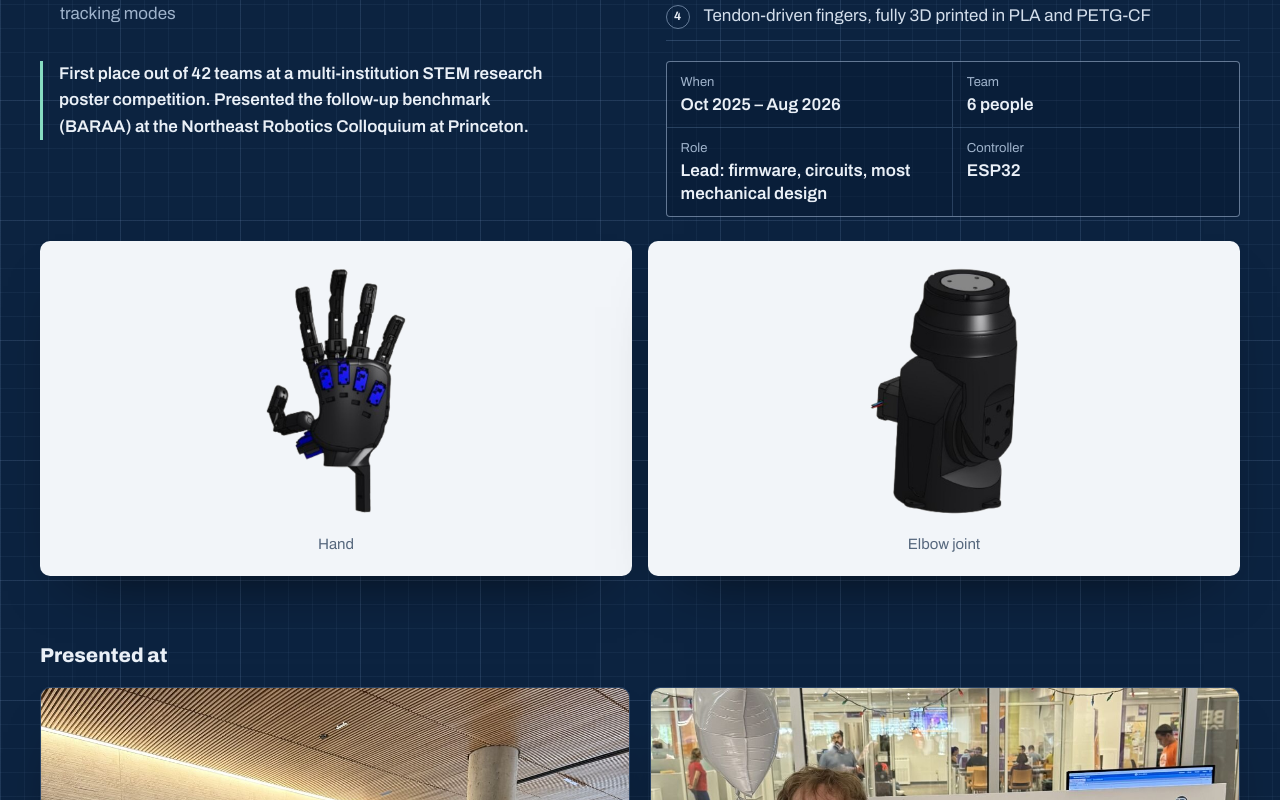
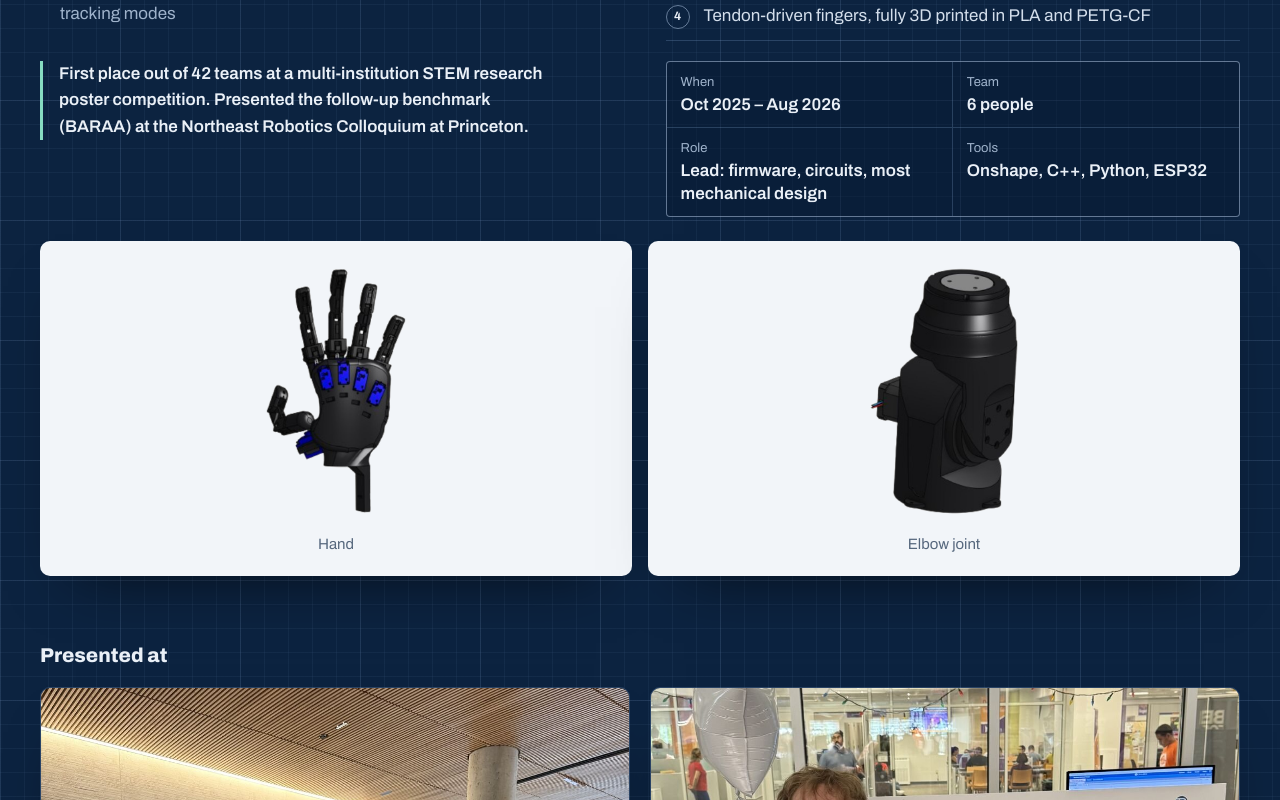
Before and after one commit to trydell29/Mechanical-Design-Portfolio-Tyler-Rydell, a React (Vite) app: page / in a window 1280 px wide. Shown: the part 1820-2620 px from the top of the page. Built offline with nearby package versions, Linux system fonts and the light colour scheme.

Commit message:
Replace Controller with Tools in each project's title block
Co-Authored-By: Claude Opus 5.5 <noreply@anthropic.com>
Claude-Session: https://claude.ai/code/session_01UJoAhQq26ZiJCAmbM4omh7

```diff
--- a/src/content.js
+++ b/src/content.js
@@ -205,7 +205,7 @@ export const projects = [
       ["When", "Oct 2025 – Aug 2026"],
       ["Team", "6 people"],
       ["Role", "Lead: firmware, circuits, most mechanical design"],
-      ["Controller", "ESP32"],
+      ["Tools", "Onshape, C++, Python, ESP32"],
     ],
     summary:
       "A 12-DOF tendon-driven prosthetic arm, built as a proof of concept for an affordable alternative to commercial myoelectric hands at under $300 per unit.",
@@ -250,7 +250,7 @@ export const projects = [
       ["When", "September 2026"],
       ["Team", "Solo design within Dr. Joseph Sivo's research team"],
       ["Role", "Mechanical and electrical design"],
-      ["Controller", "Arduino Nano"],
+      ["Tools", "Onshape, Arduino Nano"],
     ],
     summary:
       "A precision mount for a LiDAR module used to measure the velocity and acceleration of falling objects and extract their drag coefficients.",
@@ -279,7 +279,7 @@ export const projects = [
       ["When", "August 2026"],
       ["Team", "Solo"],
       ["Role", "Design, build, code"],
-      ["Controller", "Arduino Uno R4"],
+      ["Tools", "Onshape, Arduino Uno R4"],
     ],
     summary:
       "A personal build to explore expressive motion: a 2-DOF neck and 2-DOF eyes driven by servo linkages, controllable by joystick or running autonomously.",
@@ -303,7 +303,7 @@ export const projects = [
       ["When", "Fall 2026"],
       ["Team", "Solo honors project"],
       ["Advisor", "Dr. Neel Haldolaarachchige"],
-      ["Controller", "ESP32-C3"],
+      ["Tools", "Onshape, ESP32-C3"],
     ],
     summary:
       "A self-contained, rechargeable wireless device for sound wave labs. It reads microphone data on a microcontroller and sends it to a student's iPhone to detect resonance states.",
```
